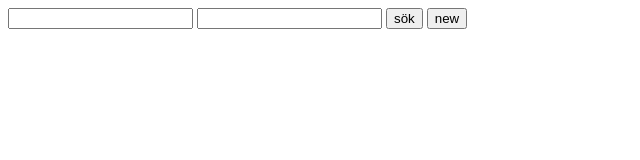
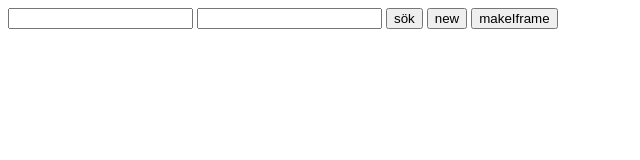
Before and after one commit to verner214/noderepete, a website: page public/test.html in a window 1280 px wide. Shown: the whole page, without its empty margins (0-640 px from the left). Drawn offline with Linux system fonts and the light colour scheme.

```diff
--- a/public/test.html
+++ b/public/test.html
@@ -12,10 +12,19 @@
         <input id="area2" type="text" name="partitionkey" />
         <input type="button" value="sök" onclick="alert('hej');"/>
     <input type="button" value="new" onclick="newQA();"/>
+    <input type="button" value="makeIframe" onclick="makeIframe();"/>
 
     <div id="lawa"/>
 
     <script type="text/javascript">
+        var makeIframe = function () {
+            var iframe = document.createElement('iframe');
+            var html = '<body><img src="' + 'https://portalvhdsgfh152bhy290k.blob.core.windows.net/cntolapp/upload/upload_8719e53cfe014a6d2284b3ebc9b80023.jpg' + '"></body>';
+            document.body.appendChild(iframe);
+            iframe.contentWindow.document.open();
+            iframe.contentWindow.document.write(html);
+            iframe.contentWindow.document.close();
+        }
 
         var newQA = function () {
             //var area1 = document.getElementById('area1').value;
```
